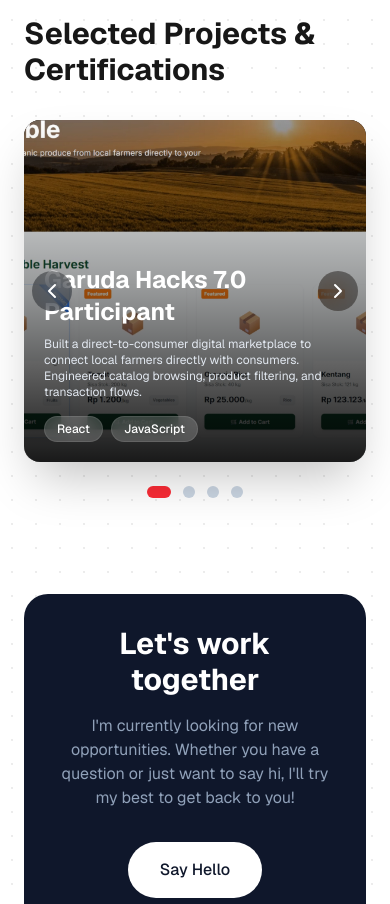
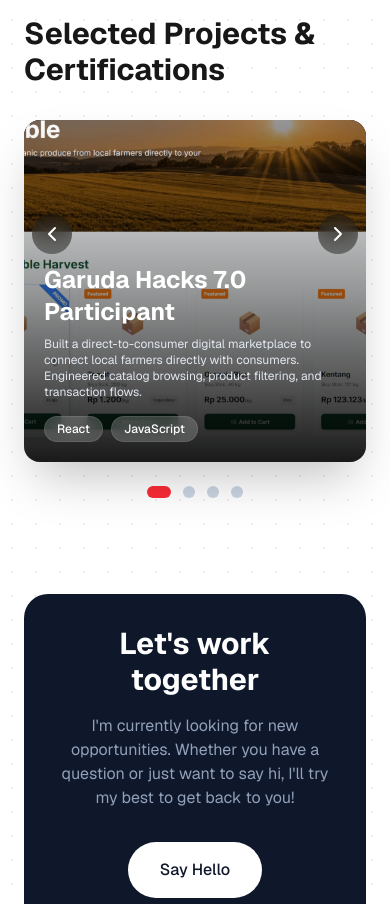
Before and after one commit to Ndresz/Portofolio, a Next.js app: page / in a window 390 px wide. Shown: the part 1720-2624 px from the top of the page. Built offline with nearby package versions, Linux system fonts and the light colour scheme.

Commit message:
Move slider arrows up and make project clickable to advance

```diff
--- a/src/components/ProjectSlider.tsx
+++ b/src/components/ProjectSlider.tsx
@@ -60,8 +60,10 @@
 
   return (
     <div className="relative w-full max-w-5xl mx-auto mt-8 group">
-      {/* Main Slider Container */}
-      <div className="overflow-hidden rounded-2xl relative aspect-square sm:aspect-[4/3] md:aspect-video bg-black shadow-2xl">
+      <div
+        className="overflow-hidden rounded-2xl relative aspect-square sm:aspect-[4/3] md:aspect-video bg-black shadow-2xl cursor-pointer"
+        onClick={nextSlide}
+      >
         <div
           className="flex transition-transform duration-500 ease-out h-full"
           style={{ transform: `translateX(-${currentIndex * 100}%)` }}
@@ -112,15 +114,15 @@
 
         {/* Navigation Arrows */}
         <button
-          onClick={prevSlide}
-          className="absolute left-2 sm:left-4 top-1/2 -translate-y-1/2 w-10 h-10 sm:w-12 sm:h-12 rounded-full bg-black/40 text-white flex items-center justify-center hover:bg-black/80 hover:scale-110 backdrop-blur-md transition-all opacity-100 sm:opacity-0 sm:group-hover:opacity-100 focus:opacity-100 z-10"
+          onClick={(e) => { e.stopPropagation(); prevSlide(); }}
+          className="absolute left-2 sm:left-4 top-1/3 -translate-y-1/2 w-10 h-10 sm:w-12 sm:h-12 rounded-full bg-black/40 text-white flex items-center justify-center hover:bg-black/80 hover:scale-110 backdrop-blur-md transition-all opacity-100 sm:opacity-0 sm:group-hover:opacity-100 focus:opacity-100 z-20"
           aria-label="Previous Slide"
         >
           <svg xmlns="http://www.w3.org/2000/svg" width="24" height="24" viewBox="0 0 24 24" fill="none" stroke="currentColor" strokeWidth="2" strokeLinecap="round" strokeLinejoin="round"><path d="m15 18-6-6 6-6"/></svg>
         </button>
         <button
-          onClick={nextSlide}
-          className="absolute right-2 sm:right-4 top-1/2 -translate-y-1/2 w-10 h-10 sm:w-12 sm:h-12 rounded-full bg-black/40 text-white flex items-center justify-center hover:bg-black/80 hover:scale-110 backdrop-blur-md transition-all opacity-100 sm:opacity-0 sm:group-hover:opacity-100 focus:opacity-100 z-10"
+          onClick={(e) => { e.stopPropagation(); nextSlide(); }}
+          className="absolute right-2 sm:right-4 top-1/3 -translate-y-1/2 w-10 h-10 sm:w-12 sm:h-12 rounded-full bg-black/40 text-white flex items-center justify-center hover:bg-black/80 hover:scale-110 backdrop-blur-md transition-all opacity-100 sm:opacity-0 sm:group-hover:opacity-100 focus:opacity-100 z-20"
           aria-label="Next Slide"
         >
           <svg xmlns="http://www.w3.org/2000/svg" width="24" height="24" viewBox="0 0 24 24" fill="none" stroke="currentColor" strokeWidth="2" strokeLinecap="round" strokeLinejoin="round"><path d="m9 18 6-6-6-6"/></svg>
```
